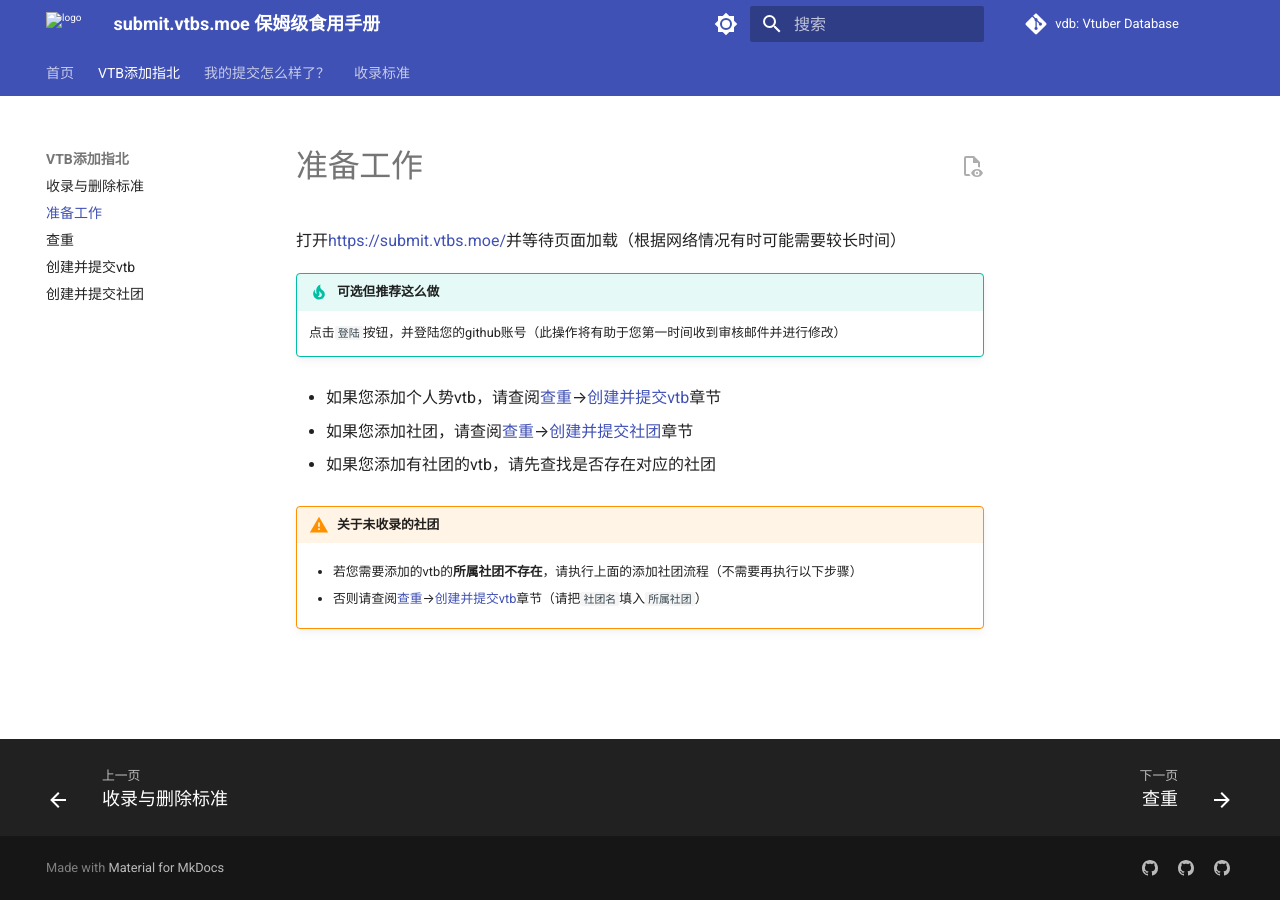
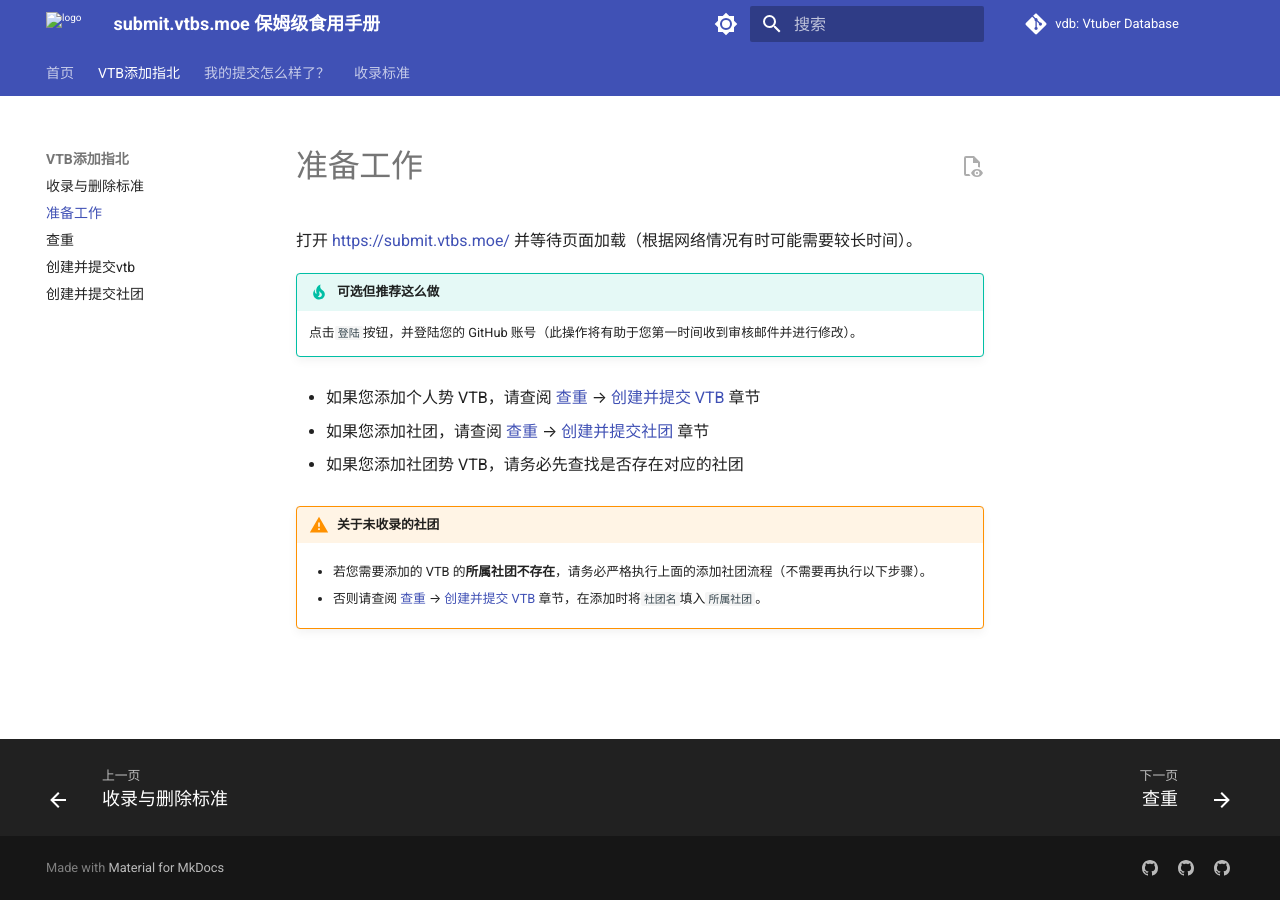
Before and after one commit to Radekyspec/docs.vtbs.top, an MkDocs documentation site: the page built from docs/wiki/prepare.md, in a window 1280 px wide. Built offline with MkDocs 1.6.1 and Material for MkDocs 9.7.7, drawn with Linux system fonts in a browser that asks for light colours; comment, search, counter and statistics services are not loaded.

Commit message:
Update prepare.md

```diff
--- a/docs/wiki/prepare.md
+++ b/docs/wiki/prepare.md
@@ -1,16 +1,17 @@
 # 准备工作
 
-打开<https://submit.vtbs.moe/>并等待页面加载（根据网络情况有时可能需要较长时间）
+打开 <https://submit.vtbs.moe/> 并等待页面加载（根据网络情况有时可能需要较长时间）。
 
 !!! tip "可选但推荐这么做"
-    点击`登陆`按钮，并登陆您的github账号（此操作将有助于您第一时间收到审核邮件并进行修改）
+    点击`登陆`按钮，并登陆您的 GitHub 账号（此操作将有助于您第一时间收到审核邮件并进行修改）。
 
-* 如果您添加个人势vtb，请查阅[查重](https://docs.vtbs.top/wiki/duplicate/)→[创建并提交vtb](https://docs.vtbs.top/wiki/create)章节
+* 如果您添加个人势 VTB，请查阅 [查重](https://docs.vtbs.top/wiki/duplicate/) → [创建并提交 VTB](https://docs.vtbs.top/wiki/create) 章节
 
-* 如果您添加社团，请查阅[查重](https://docs.vtbs.top/wiki/duplicate/)→[创建并提交社团](https://docs.vtbs.top/wiki/create-group)章节
+* 如果您添加社团，请查阅 [查重](https://docs.vtbs.top/wiki/duplicate/) → [创建并提交社团](https://docs.vtbs.top/wiki/create-group) 章节
 
-* 如果您添加有社团的vtb，请先查找是否存在对应的社团
+* 如果您添加社团势 VTB，请务必先查找是否存在对应的社团
+
 !!! warning "关于未收录的社团"
-    * 若您需要添加的vtb的**所属社团不存在**，请执行上面的添加社团流程（不需要再执行以下步骤）
+    * 若您需要添加的 VTB 的**所属社团不存在**，请务必严格执行上面的添加社团流程（不需要再执行以下步骤）。
 
-    * 否则请查阅[查重](https://docs.vtbs.top/wiki/duplicate/)→[创建并提交vtb](https://docs.vtbs.top/wiki/create)章节（请把`社团名`填入`所属社团`）
+    * 否则请查阅 [查重](https://docs.vtbs.top/wiki/duplicate/) → [创建并提交 VTB](https://docs.vtbs.top/wiki/create) 章节，在添加时将`社团名`填入`所属社团`。
```
